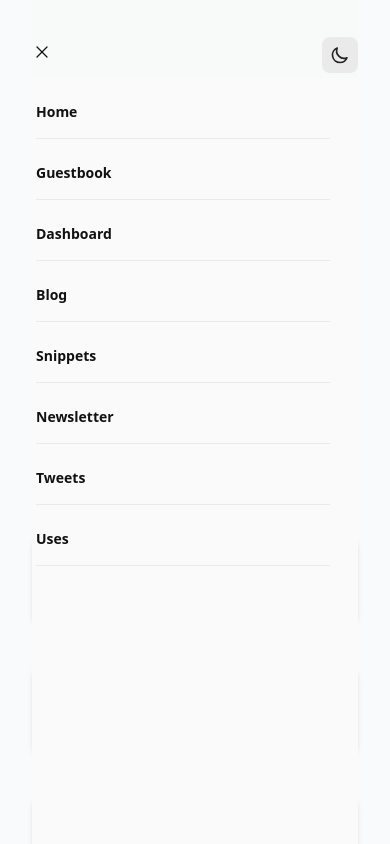
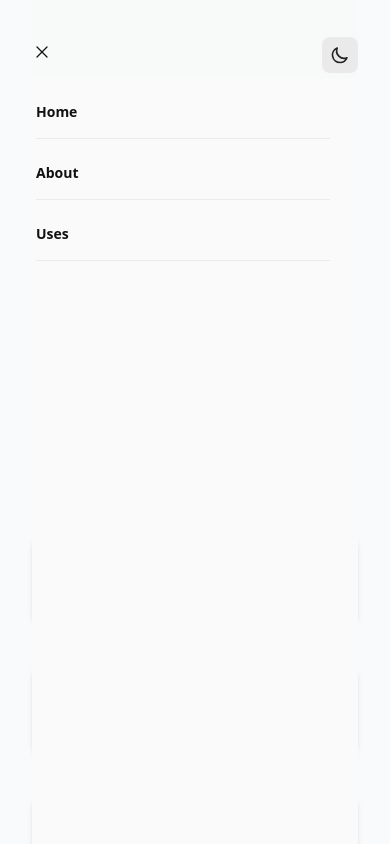
Before and after one commit to ruzicic/mladenruzicic.com, a Next.js app: page / in a window 390 px wide. Both pictures are taken after a click on the button 42 px from the left and 52 px from the top of the page. Shown: the top 844 px of the page. Built offline with nearby package versions, Linux system fonts and the light colour scheme; what @tailwindcss/typography would draw is missing.

Commit message:
Update mobile menu links

```diff
--- a/components/MobileMenu.tsx
+++ b/components/MobileMenu.tsx
@@ -60,53 +60,13 @@ export default function MobileMenu() {
             className="border-b border-gray-300 dark:border-gray-700 text-gray-900 dark:text-gray-100 text-sm font-semibold"
             style={{ transitionDelay: '175ms' }}
           >
-            <Link href="/guestbook">
-              <a className="flex w-auto pb-4">Guestbook</a>
+            <Link href="/about">
+              <a className="flex w-auto pb-4">About</a>
             </Link>
           </li>
           <li
             className="border-b border-gray-300 dark:border-gray-700 text-gray-900 dark:text-gray-100 text-sm font-semibold"
             style={{ transitionDelay: '200ms' }}
-          >
-            <Link href="/dashboard">
-              <a className="flex w-auto pb-4">Dashboard</a>
-            </Link>
-          </li>
-          <li
-            className="border-b border-gray-300 dark:border-gray-700 text-gray-900 dark:text-gray-100 text-sm font-semibold"
-            style={{ transitionDelay: '250ms' }}
-          >
-            <Link href="/blog">
-              <a className="flex w-auto pb-4">Blog</a>
-            </Link>
-          </li>
-          <li
-            className="border-b border-gray-300 dark:border-gray-700 text-gray-900 dark:text-gray-100 text-sm font-semibold"
-            style={{ transitionDelay: '275ms' }}
-          >
-            <Link href="/snippets">
-              <a className="flex w-auto pb-4">Snippets</a>
-            </Link>
-          </li>
-          <li
-            className="border-b border-gray-300 dark:border-gray-700 text-gray-900 dark:text-gray-100 text-sm font-semibold"
-            style={{ transitionDelay: '300ms' }}
-          >
-            <Link href="/newsletter">
-              <a className="flex w-auto pb-4">Newsletter</a>
-            </Link>
-          </li>
-          <li
-            className="border-b border-gray-300 dark:border-gray-700 text-gray-900 dark:text-gray-100 text-sm font-semibold"
-            style={{ transitionDelay: '325ms' }}
-          >
-            <Link href="/tweets">
-              <a className="flex w-auto pb-4">Tweets</a>
-            </Link>
-          </li>
-          <li
-            className="border-b border-gray-300 dark:border-gray-700 text-gray-900 dark:text-gray-100 text-sm font-semibold"
-            style={{ transitionDelay: '350ms' }}
           >
             <Link href="/uses">
               <a className="flex w-auto pb-4">Uses</a>
```
